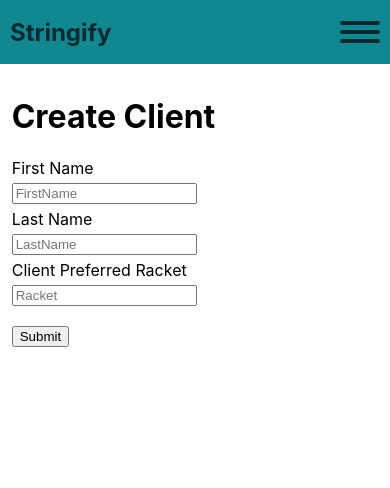
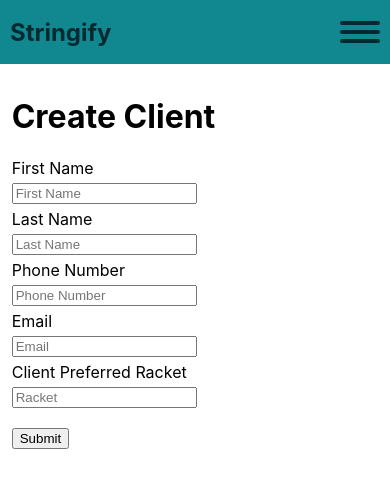
Before and after one commit to gngo2018/stringify-client, a Next.js app: page /Clients/Create in a window 390 px wide. Shown: the top 488 px of the page. Built offline with nearby package versions, Linux system fonts and the light colour scheme.

Commit message:
Added phone and email fields to client

```diff
--- a/models/Clients/Client.ts
+++ b/models/Clients/Client.ts
@@ -3,6 +3,8 @@ export type Client = {
     firstName: string
     lastName: string
     racket: string
+    phoneNumber?: string
+    emailAddress?: string
     createdAt?: Date
     updatedAt?: Date
     deletedAt?: Date
--- a/models/Clients/ClientCreate.ts
+++ b/models/Clients/ClientCreate.ts
@@ -1,5 +1,7 @@
 export type ClientCreate = {
     firstName: string,
     lastName: string,
-    racket: string
+    racket: string,
+    phoneNumber?: string,
+    emailAddress?: string
 }
--- a/pages/Clients/Create/index.tsx
+++ b/pages/Clients/Create/index.tsx
@@ -8,13 +8,12 @@ export default function CreateClient() {
     const router = useRouter();
     const { register, handleSubmit } = useForm<ClientCreate>();
 
-    const onSubmit =  handleSubmit(async (data) => {
-        console.log(data);
+    const onSubmit = handleSubmit(async (data) => {
         const response = await CreateClientAsync(data);
-        if(response.status === 200){
+        if (response.status === 200) {
             router.push('/Clients')
         }
-        else{
+        else {
             //TODO: Perform error handling
             console.log('Unable to create client');
         }
@@ -26,16 +25,29 @@ export default function CreateClient() {
             <label>First Name</label>
             <input
                 {...register('firstName')}
-                placeholder="FirstName"
+                placeholder="First Name"
                 name="firstName"
                 required
             />
             <label>Last Name</label>
             <input
                 {...register('lastName')}
-                placeholder="LastName"
+                placeholder="Last Name"
                 name="lastName"
                 required
+            />
+            <label>Phone Number</label>
+            <input
+                {...register('phoneNumber')}
+                placeholder="Phone Number"
+                name="phoneNumber"
+            />
+            <label>Email</label>
+            <input
+                {...register('emailAddress')}
+                placeholder="Email"
+                name="emailAddress"
+
             />
             <label>Client Preferred Racket</label>
             <input
--- a/pages/Clients/[id].tsx
+++ b/pages/Clients/[id].tsx
@@ -34,6 +34,8 @@ export default function ClientDetail(){
             if(id){
                 const response = await ClientService.GetClientById(parseInt(id.toString()));
                 setClient(response);
+                console.log(response);
+
             }
         }
 
@@ -47,6 +49,8 @@ export default function ClientDetail(){
                 <button onClick={() => handleEdit()}>Edit</button>
                 <button onClick={() => handleDelete()}>Delete</button>
             </div>
+            <p>Email: {client?.emailAddress}</p>
+            <p>Phone: {client?.phoneNumber}</p>
             <p>Racket: {client?.racket}</p>
         </>
     )
--- a/services/ClientService.ts
+++ b/services/ClientService.ts
@@ -44,8 +44,11 @@ export async function UpdateClientAsync(client: Client){
     const model: ClientCreate = {
         firstName: client.firstName,
         lastName: client.lastName,
+        phoneNumber: client.phoneNumber,
+        emailAddress: client.emailAddress,
         racket: client.racket
     }
+
     const response = await axios.put(updateURL, model);
 
     return response;
```
Also changed, not shown: pages/Clients/Update/[client].tsx (+18 -4 lines).
